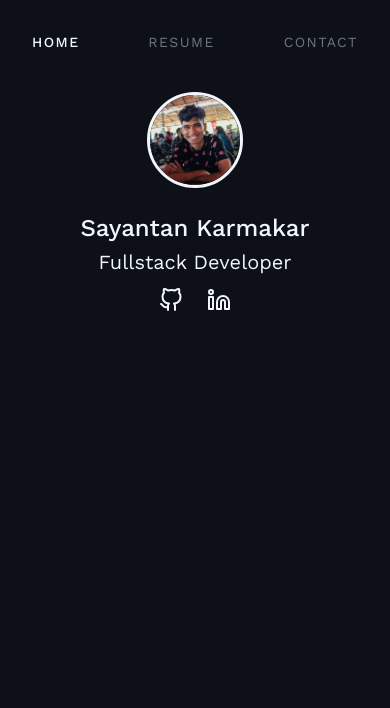
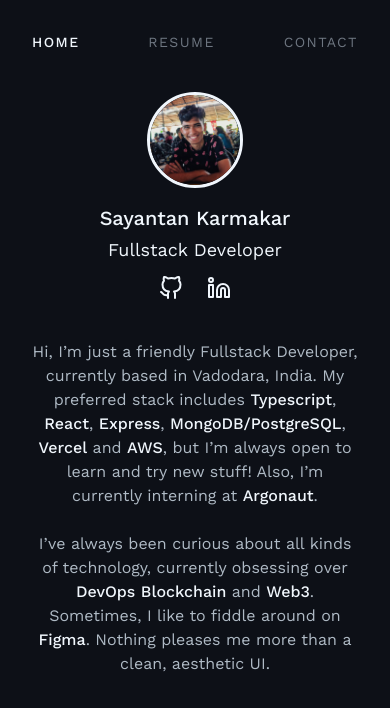
Before and after one commit to sayantank/sayantank, a Next.js app: page / in a window 390 px wide. Shown: the top 708 px of the page. Built offline with nearby package versions, Linux system fonts and the light colour scheme; what @tailwindcss/typography would draw is missing.

Commit message:
intro done

```diff
--- /dev/null
+++ b/components/Divider.jsx
@@ -0,0 +1,7 @@
+import React from "react";
+
+const Divider = () => {
+  return <div className="divider">&nbsp;</div>;
+};
+
+export default Divider;
--- /dev/null
+++ b/components/Intro.jsx
@@ -0,0 +1,39 @@
+import React from "react";
+
+const Intro = () => {
+  return (
+    <div className="flex flex-col space-y-4 lg: space-y-6 items-center text-center">
+      <p className="para">
+        Hi, I’m just a friendly Fullstack Developer, currently based in
+        Vadodara, India. My preferred stack includes{" "}
+        <span className="bold-white">Typescript</span>,{" "}
+        <span className="bold-white">React</span>,{" "}
+        <span className="bold-white">Express</span>,{" "}
+        <span className="bold-white">MongoDB/PostgreSQL</span>,{" "}
+        <span className="bold-white">Vercel</span> and{" "}
+        <span className="bold-white">AWS</span>, but I’m always open to learn
+        and try new stuff! Also, I’m currently interning at{" "}
+        <a href="">
+          <span className="bold-white">Argonaut</span>
+        </a>
+        .
+      </p>
+      <p className="para">
+        I’ve always been curious about all kinds of technology, currently
+        obsessing over <span className="bold-white">DevOps</span>{" "}
+        <span className="bold-white">Blockchain</span> and{" "}
+        <span className="bold-white">Web3</span>. Sometimes, I like to fiddle
+        around on <span className="bold-white">Figma</span>. Nothing pleases me
+        more than a clean, aesthetic UI.
+      </p>
+      {/* <p className="para">
+        Besides work, I spend my time binging{" "}
+        <span className="font-medium text-red">Youtube</span>, and reading about
+        tech. I love football, Chelsea, listening to music and some casual
+        photography. Yes, I take my Instagram feed very seriously.
+      </p> */}
+    </div>
+  );
+};
+
+export default Intro;
--- a/components/Me.jsx
+++ b/components/Me.jsx
@@ -5,7 +5,7 @@
 
 const Me = () => {
   return (
-    <div className="flex flex-col space-y-6 items-center">
+    <div className="flex flex-col space-y-4 lg:space-y-6 items-center">
       <div className="h-24 w-24 lg:w-32 lg:h-32 relative">
         <Image
           src="/images/dp.jpeg"
@@ -15,8 +15,8 @@
         />
       </div>
       <div className="flex flex-col space-y-1 items-center">
-        <h1 className="bold-white text-2xl">Sayantan Karmakar</h1>
-        <h2 className="text-xl font- text-w-1">Fullstack Developer</h2>
+        <h1 className="bold-white text-xl lg:text-2xl">Sayantan Karmakar</h1>
+        <h2 className="text-lg lg:text-xl text-w-1">Fullstack Developer</h2>
         <div className="flex items-center space-x-6">
           <GitHub className="text-w-1 mt-2 cursor-pointer" />
           <Linkedin className="text-w-1 mt-2 cursor-pointer" />
--- a/pages/index.jsx
+++ b/pages/index.jsx
@@ -14,6 +14,8 @@
 import Project from "@/components/Project";
 import SEO from "@/components/SEO";
 import Me from "@/components/Me";
+import Intro from "@/components/Intro";
+import Divider from "@/components/Divider";
 
 const Bold = ({ children }) => {
   return <span className="font-extrabold">{children}</span>;
@@ -25,6 +27,8 @@
       <SEO />
       <RegularLayout>
         <Me />
+        <Intro />
+        <Divider />
         {/* <div className="flex flex-col space-y-8">
           <Image
             src="/images/dp.jpeg"
--- a/styles/globals.css
+++ b/styles/globals.css
@@ -13,12 +13,22 @@
   .bold-white {
     @apply font-medium text-w-1;
   }
+
+  .para {
+    @apply text-w-3 lg:text-lg;
+  }
 }
 @tailwind components;
 @tailwind utilities;
 
 .img-border {
   border: 3px solid #f0f6fc !important;
+}
+
+.divider {
+  width: 100%;
+  height: 48px;
+  background-color: #151b22;
 }
 
 /* @font-face {
--- a/tailwind.config.js
+++ b/tailwind.config.js
@@ -12,13 +12,14 @@
       "w-5": "#6E7681",
       "b-5": "#484F58",
       "b-4": "#30373D",
+      red: "#FF0000",
     },
     fontFamily: {
       sans: ["Work Sans", "sans-serif"],
     },
     extend: {
       spacing: {
-        108: "64rem",
+        108: "54rem",
       },
     },
   },
```
